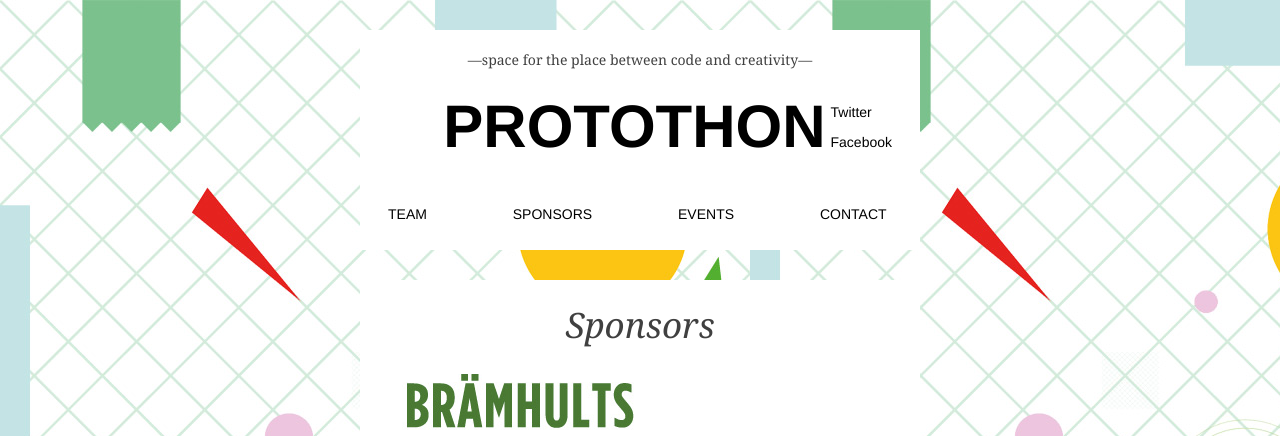
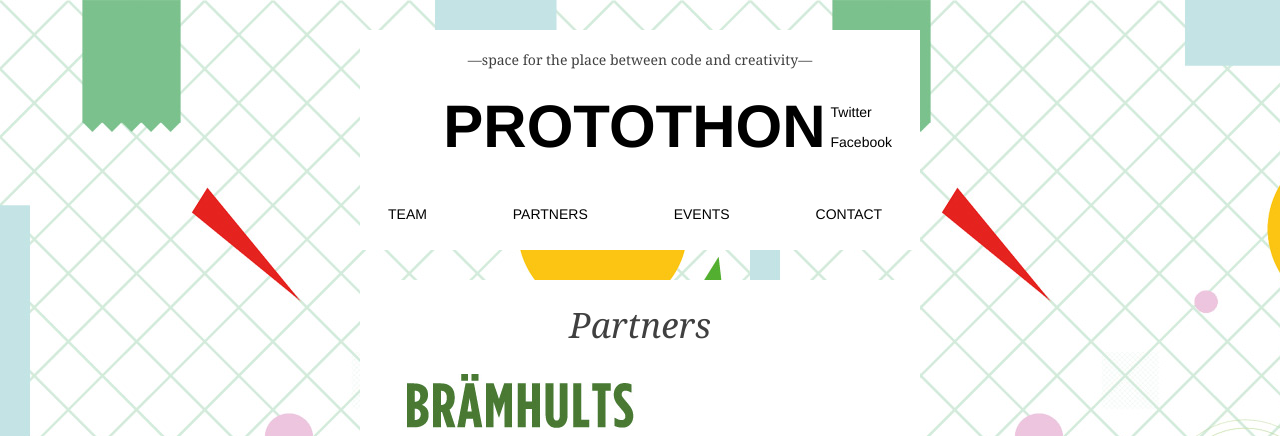
Before and after one commit to dodr/protothon, a Jekyll site: the page built from partners.html, in a window 1280 px wide. Shown: the top 436 px of the page. Built offline with Jekyll 4.4.1, drawn with Linux system fonts in a browser that asks for light colours.

Commit message:
Sponsorts -> Partners

```diff
--- a/_layouts/default.html
+++ b/_layouts/default.html
@@ -28,7 +28,7 @@
 
         <ul class="menu">
             <li><a href="/team.html">Team</a></li>
-            <li><a href="/sponsors.html">Sponsors</a></li>
+            <li><a href="/partners.html">Partners</a></li>
             <!--<li><a href="/future.html">Future</a></li>-->
             <li><a href="/events.html">Events</a></li>
             <li class="last"><a href="/contact.html">Contact</a></li>
--- a/sponsors.html
+++ b/partners.html
@@ -1,9 +1,9 @@
 ---
 layout: default
-title: Contact
+title: Partners
 ---
 <div class="box">
-    <h2>Sponsors</h2>
+    <h2>Partners</h2>
 
     <img src="bramhults.png">
     <p>Juice Partner</p>
```
